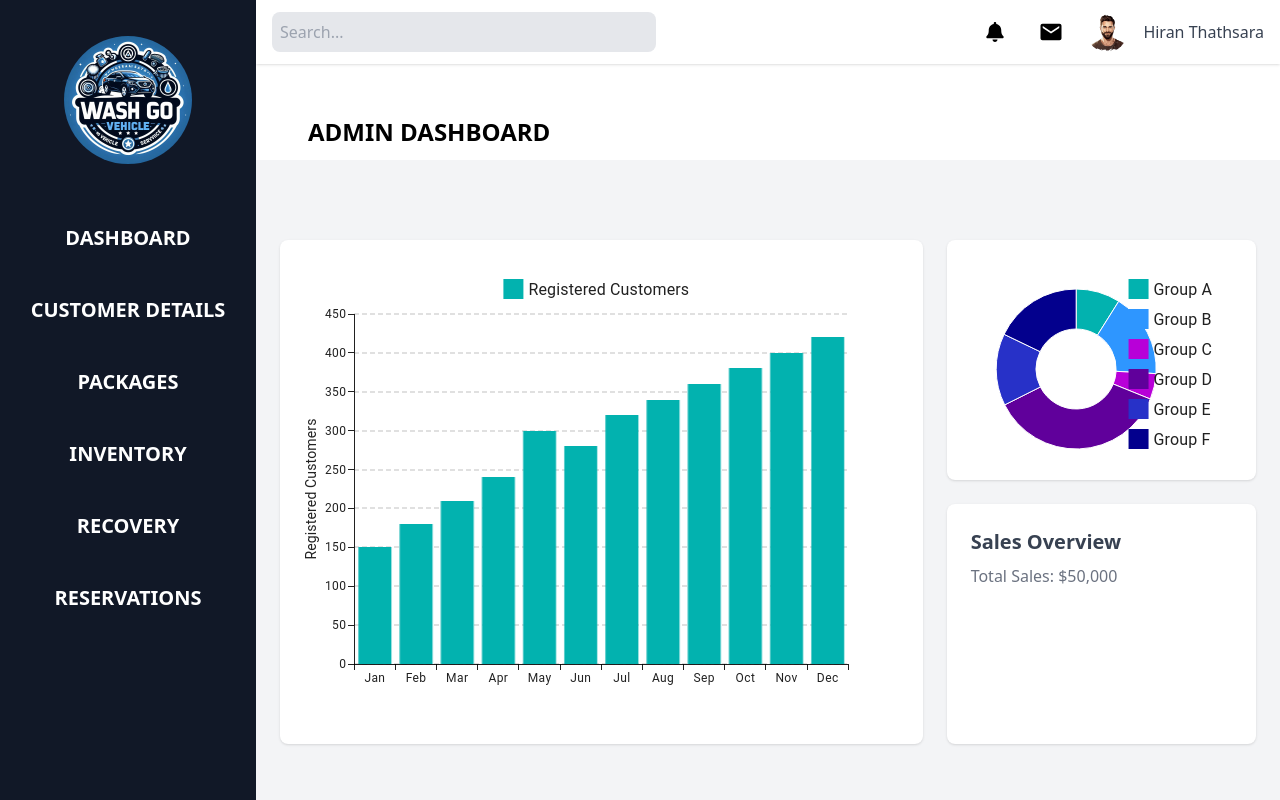
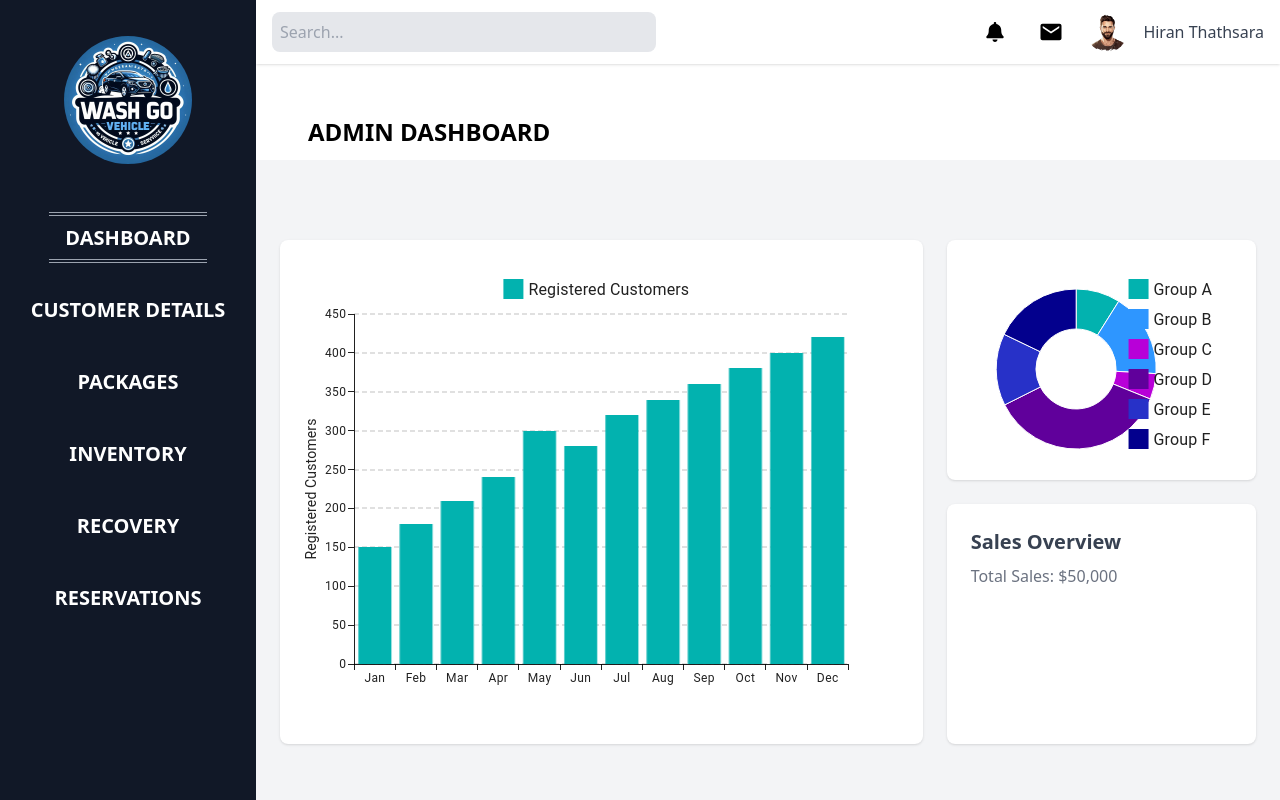
Before and after one commit to Hiru46/ITP_SLIIT_Group, a React (Vite) app in the folder frontend/: page /Dashboard in a window 1280 px wide. Built offline with nearby package versions, Linux system fonts and the light colour scheme.

Commit message:
Update Dashboard Links

```diff
--- a/frontend/src/components/Dashboards/SideNavBar.jsx
+++ b/frontend/src/components/Dashboards/SideNavBar.jsx
@@ -13,7 +13,7 @@ export default function SideNavBar() {
         <ul className="space-y-5 font-bold text-xl text-center">
 
           <li className="px-4 py-3 hover:bg-gray-700 hover:duration-300">
-            <SideNavLinks linkName="DASHBOARD" url="/" className=""/>
+            <SideNavLinks linkName="DASHBOARD" url="/dashboard" className=""/>
           </li>
           <li className="px-4 py-3 hover:bg-gray-700 hover:duration-300">
             <SideNavLinks linkName="CUSTOMER DETAILS" url="/cus_details"/>
```
